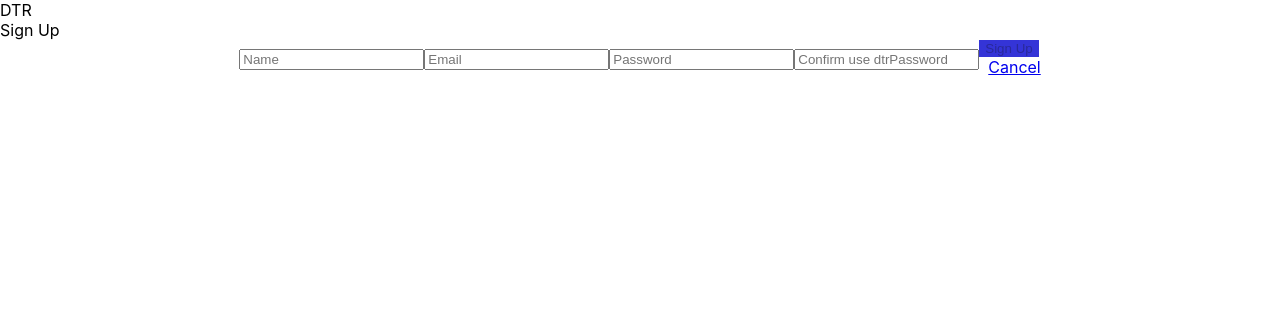
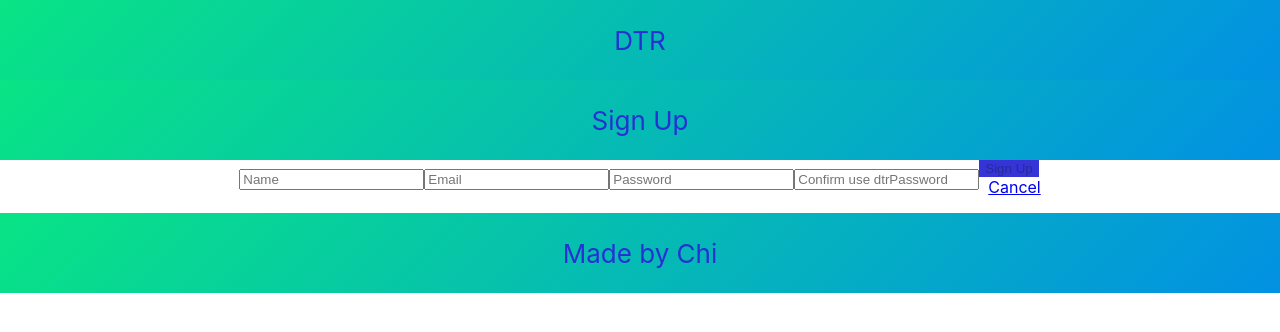
Before and after one commit to Chi37/dtr, a React (Create React App) app: page /signup in a window 1280 px wide. Shown: the top 332 px of the page. Built offline with nearby package versions, Linux system fonts and the light colour scheme.

Commit message:
added gradients map sass

```diff
--- a/src/components/_variables.scss
+++ b/src/components/_variables.scss
@@ -1,3 +1,12 @@
 $primaryBtn: blue;
 $primaryText: white;
 $color-collection: (rgba(40, 40, 213, 0.94), rgb(138,8,8), rgba(255, 249, 249, 0.886), rgb(64, 120, 155));
+
+
+$gradients: () !default;
+$gradients: map-merge((
+    chill: linear-gradient(135deg, #09e485 0%,#0291e3 100%),
+    warm: linear-gradient(135deg, #F2CD48 0%,#FD803F 100%),
+    hot: linear-gradient(135deg, #F9445A 0%,#FD803F 100%),
+    cold: linear-gradient(135deg, #8019C6 0%,#2F93CC 100%)
+), $gradients);
--- a/src/pages/App/App.js
+++ b/src/pages/App/App.js
@@ -111,6 +111,7 @@ class App extends Component {
               <Redirect to='/login'/>
           }/> */}
         </Switch>
+        <footer className="header-footer">Made by Chi</footer>
       </>
     );
   }
--- a/src/pages/App/App.scss
+++ b/src/pages/App/App.scss
@@ -5,21 +5,11 @@
   @include flexCenter(row, center);
 }
 
-.App-logo {
-  height: 40vmin;
+
+.header-footer {
+  min-height: 10vh;
+  @include flexCenter(column, center);
+  font-size: calc(10px + 2vmin);
+  background: map-get($map: $gradients, $key: chill );
+  color: nth($color-collection,1)
 }
-
-.App-header {
-  background-color: #282c34;
-  min-height: 100vh;
-  display: flex;
-  flex-direction: column;
-  align-items: center;
-  justify-content: center;
-  font-size: calc(10px + 2vmin);
-  color: white;
-}
-
-.App-link {
-  color: #09d3ac;
-}
```
